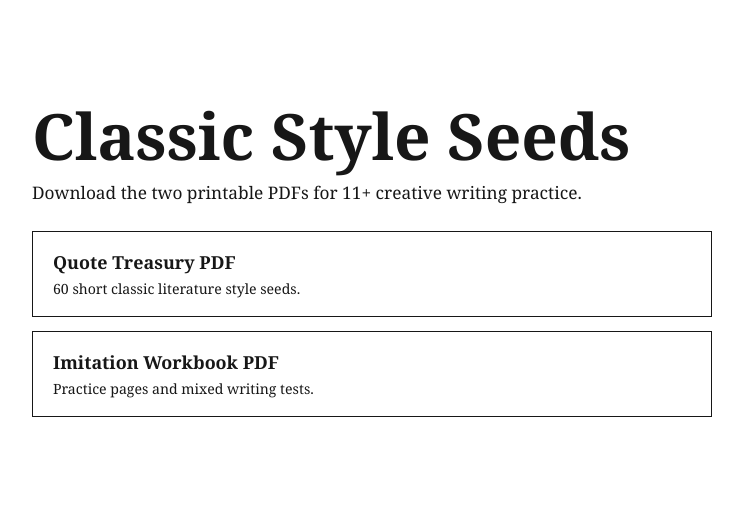
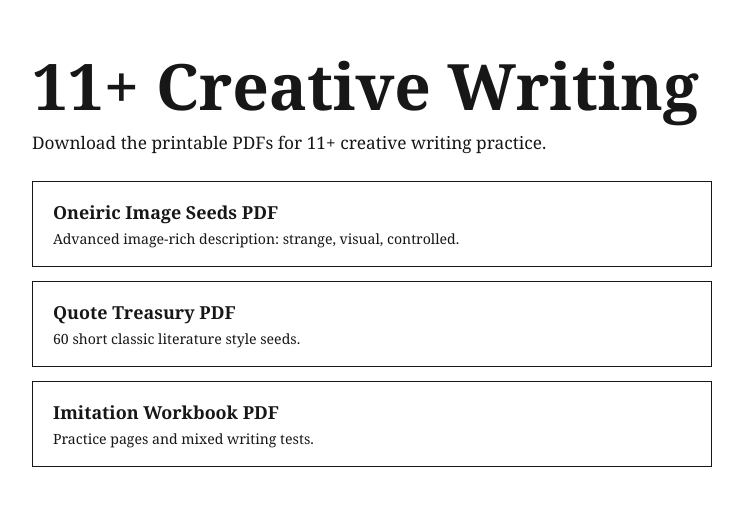
Before and after one commit to asmabak/classic-style-seeds-downloads, a plain HTML site: page index.html in a window 1280 px wide. Shown: the part 132-638 px from the top of the page, without its empty margins (268-1011 px from the left). Drawn offline with Linux system fonts and the light colour scheme.

Commit message:
Add oneiric image seeds download

```diff
--- a/index.html
+++ b/index.html
@@ -3,7 +3,7 @@
   <head>
     <meta charset="utf-8">
     <meta name="viewport" content="width=device-width, initial-scale=1">
-    <title>Classic Style Seeds Downloads</title>
+    <title>11+ Creative Writing Downloads</title>
     <style>
       :root {
         color: #171717;
@@ -56,8 +56,12 @@
   </head>
   <body>
     <main>
-      <h1>Classic Style Seeds</h1>
-      <p>Download the two printable PDFs for 11+ creative writing practice.</p>
+      <h1>11+ Creative Writing</h1>
+      <p>Download the printable PDFs for 11+ creative writing practice.</p>
+      <a href="./Oneiric-Image-Seeds-Advanced-Creative-Writing-Pack.pdf" download>
+        Oneiric Image Seeds PDF
+        <span>Advanced image-rich description: strange, visual, controlled.</span>
+      </a>
       <a href="./Classic-Style-Seeds-Quote-Treasury.pdf" download>
         Quote Treasury PDF
         <span>60 short classic literature style seeds.</span>
```
Also changed, not shown: 1 other file.
